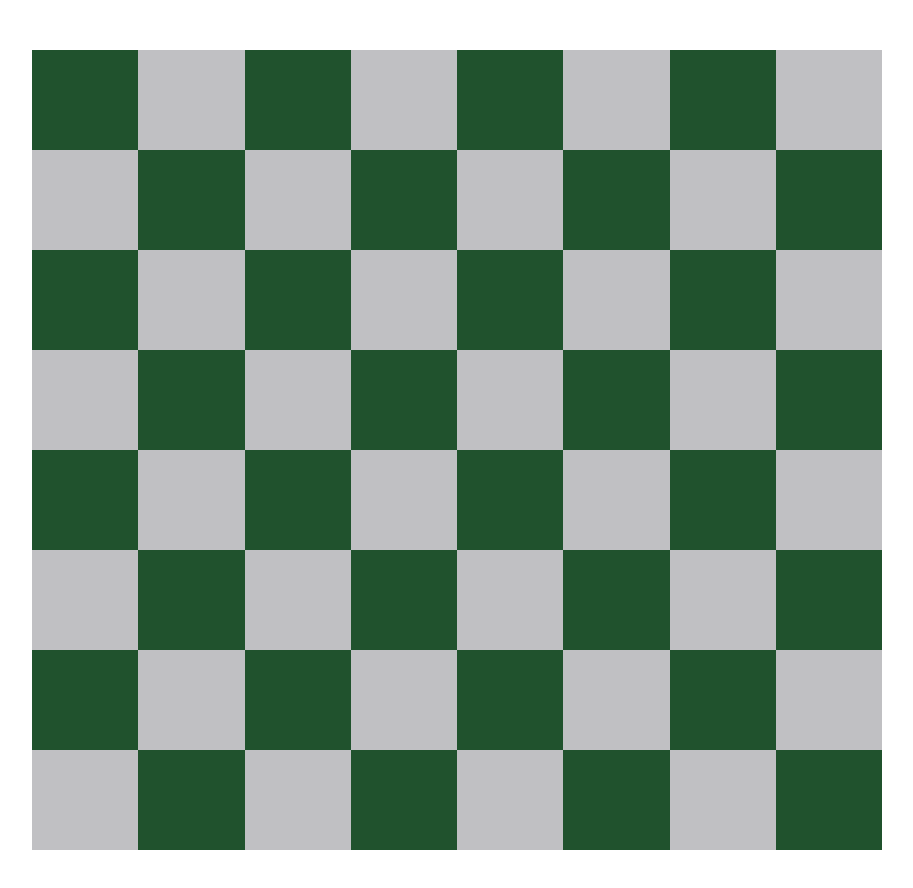
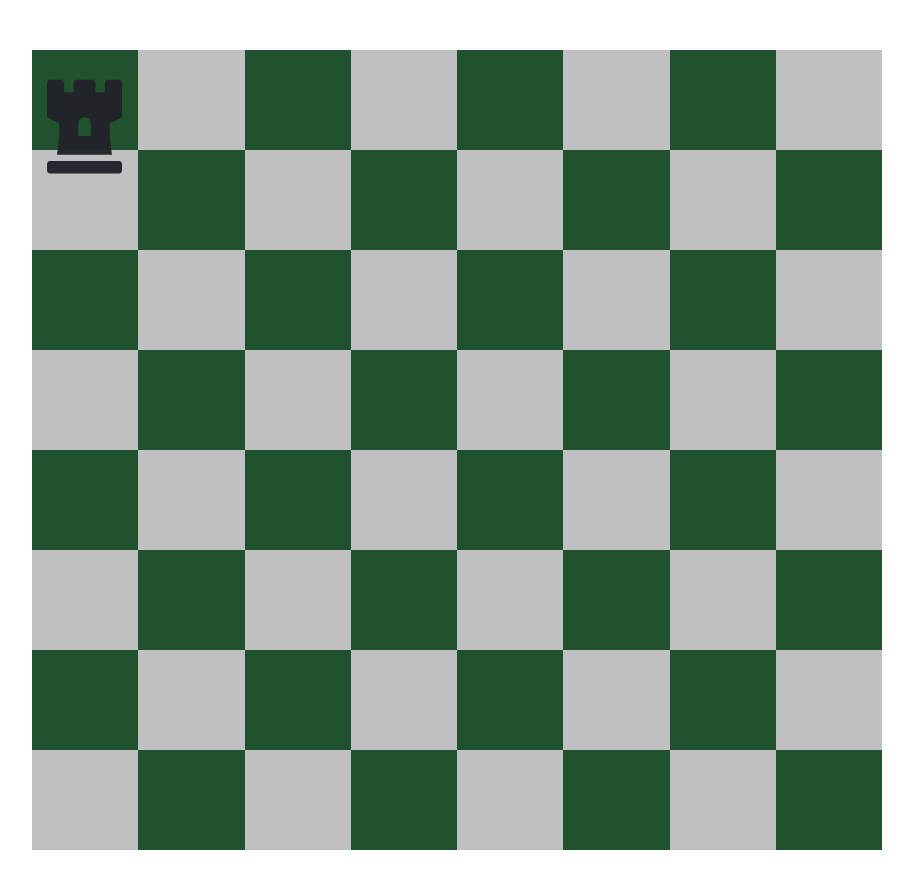
Before and after one commit to PiraMIID/chess, a plain HTML site: page index.html in a window 1280 px wide. Shown: the whole page, without its empty margins (143-1056 px from the left). Drawn offline with nearby package versions, Linux system fonts and the light colour scheme; some icons are missing.

Commit message:
commit v3

```diff
--- a/index.html
+++ b/index.html
@@ -18,7 +18,7 @@
 
 <div class="container" style="margin-top: 50px">
     <div class="row">
-        <div class="black col"></div>
+        <div class="black col"><i class="fas fa-chess-rook"></i></div>
         <div class="white col"></div>
         <div class="black col"></div>
         <div class="white col"></div>
```
